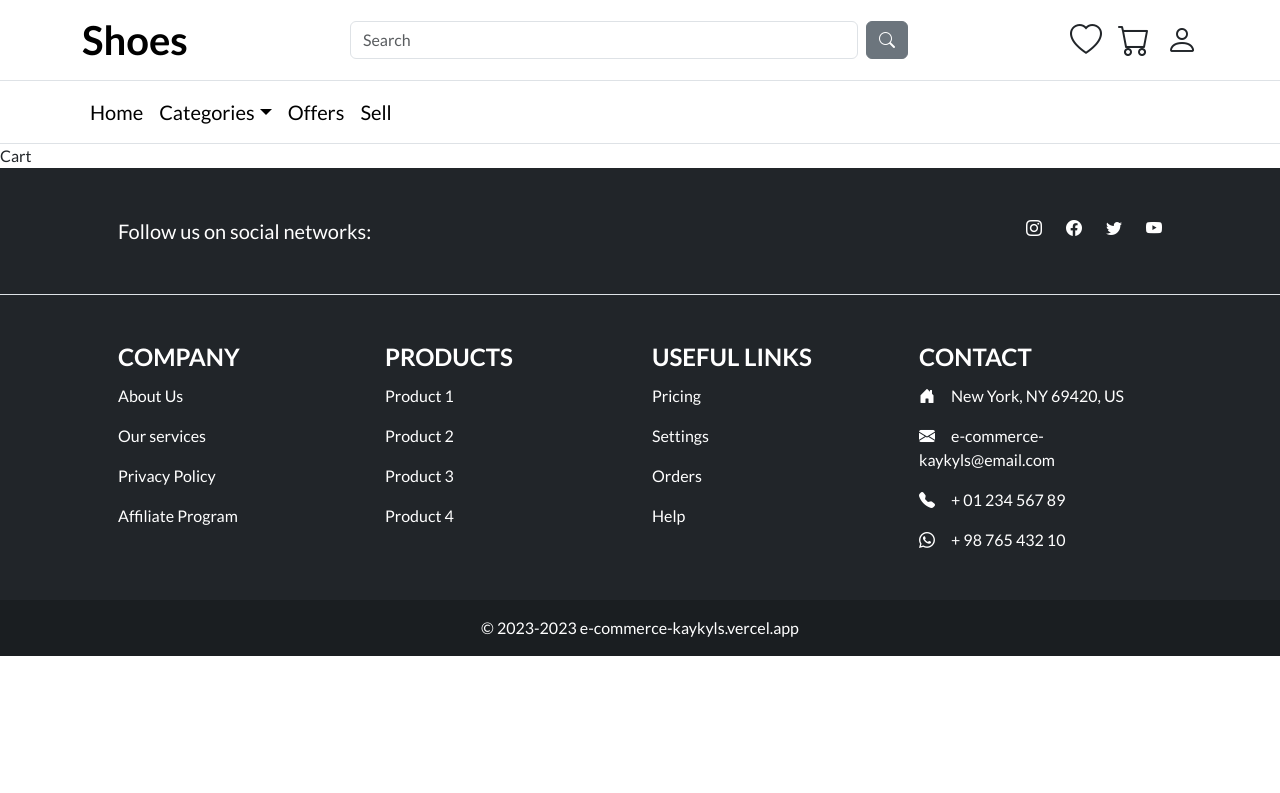
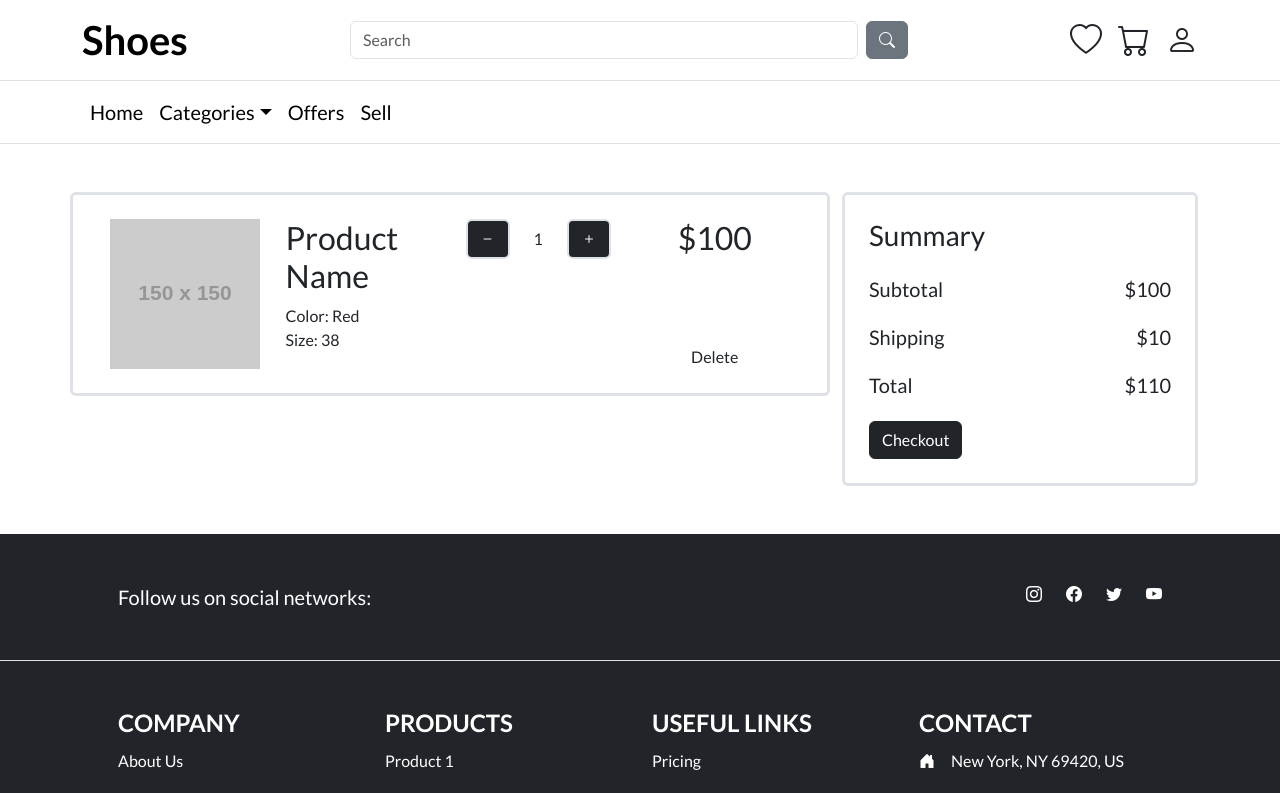
Before and after one commit to kaykyls/e-commerce, a React (Create React App) app: page /cart in a window 1280 px wide. Shown: the top 793 px of the page. Built offline with nearby package versions, Linux system fonts and the light colour scheme.

Commit message:
started cart

```diff
--- a/src/api.ts
+++ b/src/api.ts
@@ -8,7 +8,6 @@ export interface Product {
     isFeatured: boolean;
     isMostSold: boolean;
     isNew: boolean;
-    colors?: string[];
     image: string;
 }
 
@@ -23,7 +22,6 @@ export const products: Product[] = [
         isFeatured: true,
         isMostSold: false,
         isNew: false,
-        colors: ["#000", "#fff", "#f00"],
         image: "https://images.unsplash.com/flagged/photo-1556637640-2c80d3201be8?ixlib=rb-4.0.3&ixid=MnwxMjA3fDB8MHxwaG90by1wYWdlfHx8fGVufDB8fHx8&auto=format&fit=crop&w=1170&q=80"
     },
     {
--- a/src/pages/cart/Cart.tsx
+++ b/src/pages/cart/Cart.tsx
@@ -2,7 +2,73 @@ import React from 'react'
 
 const Cart = () => {
     return (
-        <div>Cart</div>
+        <div className='container cart mt-5 mb-5'>
+            <div className="row">
+                <div className="col-8">
+                    <div className="cart-products">
+                        <div className="cart-product border border-3 rounded p-4 row row-cols-4">
+                            <div className="product-picture d-flex justify-content-center">
+                                <img src="https://via.placeholder.com/150" alt="product" />
+                            </div>
+                            <div className="product-details">
+                                <div className="product-name">
+                                    <h2>Product Name</h2>
+                                </div>
+                                <div className="product-color">
+                                    <span>Color: Red </span>
+                                </div>
+                                <div className="product-size">
+                                    <span>Size: 38 </span>
+                                </div>
+                            </div>
+                            <div className="product-amount d-flex align-items-start justify-content-center">
+                                <button className="decrease-amount btn btn-dark border border-2">
+                                    <i className="bi bi-dash"></i>
+                                </button>
+                                <div className="d-flex align-items-center px-4 py-2">
+                                    <span>1</span>
+                                </div>
+                                <button className="increase-amount btn btn-dark border border-2">
+                                    <i className="bi bi-plus"></i>
+                                </button>
+                            </div>
+                            <div className="product-price d-flex flex-column justify-content-between">
+                                <div className="price">
+                                    <h2 className='text-center'>$100</h2>
+                                </div>
+                                <div className="delete d-flex justify-content-center">
+                                    <span>Delete</span>
+                                </div>
+                            </div>
+                        </div>
+                    </div>
+                </div>
+                <div className="col-4">
+                    <div className="summary border p-4  border-3 rounded d-flex flex-column gap-3">
+                        <div className="summary-title">
+                            <h3>Summary</h3>
+                        </div>
+                        <div className="summary-details">
+                            <div className="summary-subtotal d-flex justify-content-between">
+                                <h5>Subtotal</h5>
+                                <h5>$100</h5>
+                            </div>
+                        </div>
+                        <div className="summary-shipping d-flex justify-content-between">
+                            <h5>Shipping</h5>
+                            <h5>$10</h5>
+                        </div>
+                        <div className="summary-total d-flex justify-content-between">
+                            <h5>Total</h5>
+                            <h5>$110</h5>
+                         </div>
+                        <div className="summary-checkout">
+                            <button className="btn btn-dark">Checkout</button>
+                         </div>
+                    </div>
+                </div>
+            </div>
+        </div>
     )
 }
 
--- a/src/pages/cart/cart.scss
+++ b/src/pages/cart/cart.scss
@@ -0,0 +1,3 @@
+.amount-padding {
+    padding: 0.375rem 0.75rem !important;
+}
```
